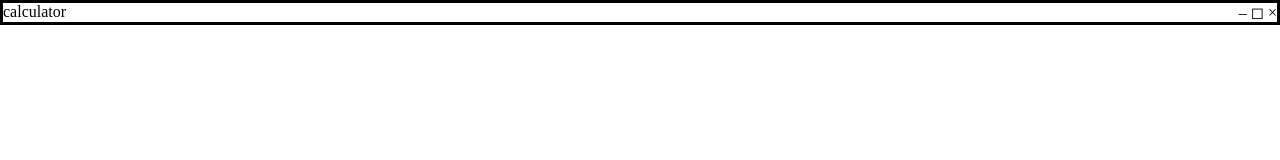
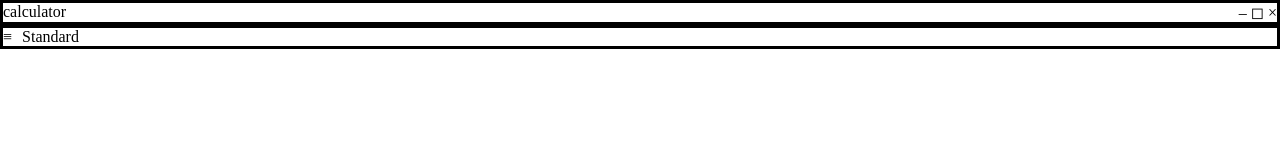
Before and after one commit to arezooruhi/calculator, a plain HTML site: page index.html in a window 1280 px wide. Drawn offline with Linux system fonts and the light colour scheme.

Commit message:
create standard

```diff
--- a/index.html
+++ b/index.html
@@ -1,12 +1,14 @@
 <!-- go -->
 <!DOCTYPE html>
 <html lang="en">
+
 <head>
     <link rel="stylesheet" href="./style.css">
     <meta charset="UTF-8">
     <meta name="viewport" content="width=device-width, initial-scale=1.0">
     <title>Document</title>
 </head>
+
 <body>
     <div class="mainContainer">
         <div class="header">
@@ -17,10 +19,17 @@
                 <button>&#215;</button>
             </div>
         </div>
-        <div></div>
+        <div class="standardTool">
+            <div class="button">
+                <button>&#8801;</button>
+            </div>
+            <p> Standard</p>
+
+        </div>
         <div></div>
         <div></div>
         <div></div>
     </div>
 </body>
+
 </html>
--- a/style.css
+++ b/style.css
@@ -19,3 +19,15 @@ button{
 
 
 }
+
+.standardTool{
+    border: solid;
+    display: flex;
+    flex-direction: row;
+
+}
+
+.standardTool button{
+    padding-right: 10px;
+
+}
```
